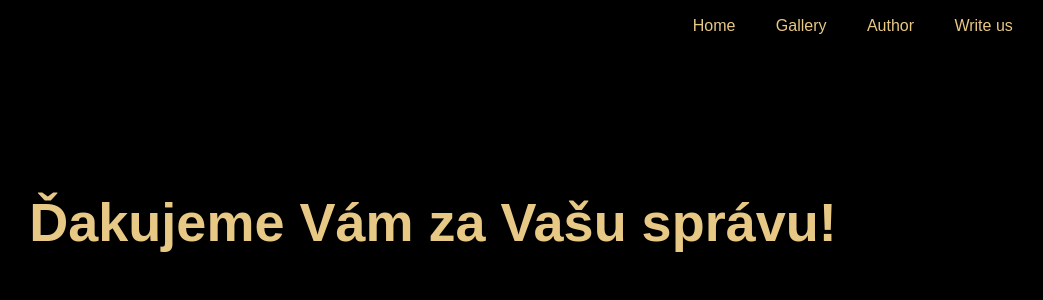
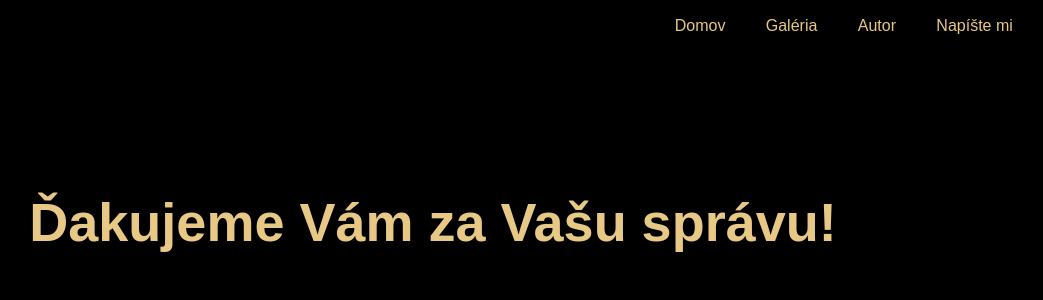
Before and after one commit to filipbajacek/filipbajacek.com, a Django app: page /SK/thankyousite.html in a window 1280 px wide. Shown: the top 300 px of the page, without its empty margins (207-1250 px from the left). Run offline with Django 5.2, Linux system fonts and the light colour scheme.

Commit message:
Update thankyousite.html

```diff
--- a/templates/SK/thankyousite.html
+++ b/templates/SK/thankyousite.html
@@ -1,6 +1,6 @@
 {% load static %}
 <!DOCTYPE html>
-<html lang="en">
+<html lang="sk">
   <head>
     <meta charset="UTF-8" />
     <meta name="viewport" content="width=device-width, initial-scale=1.0" />
@@ -92,15 +92,15 @@
     <header class="header">
       <div class="navbar">
 
-        <a class="navbra_offer" href="home.html" target="_self">Home</a>
+        <a class="navbra_offer" href="home.html" target="_self">Domov</a>
         <a class="navbra_offer" href="gallery.html" target="_self"
-          >Gallery</a
+          >Galéria</a
         >
         <a class="navbra_author" href="author.html" target="_self"
-          >Author</a
+          >Autor</a
         >
         <a class="navbra_offer" href="write us.html" target="_self"
-          >Write us</a
+          >Napíšte mi</a
         >
       </div>
     </header>
```
